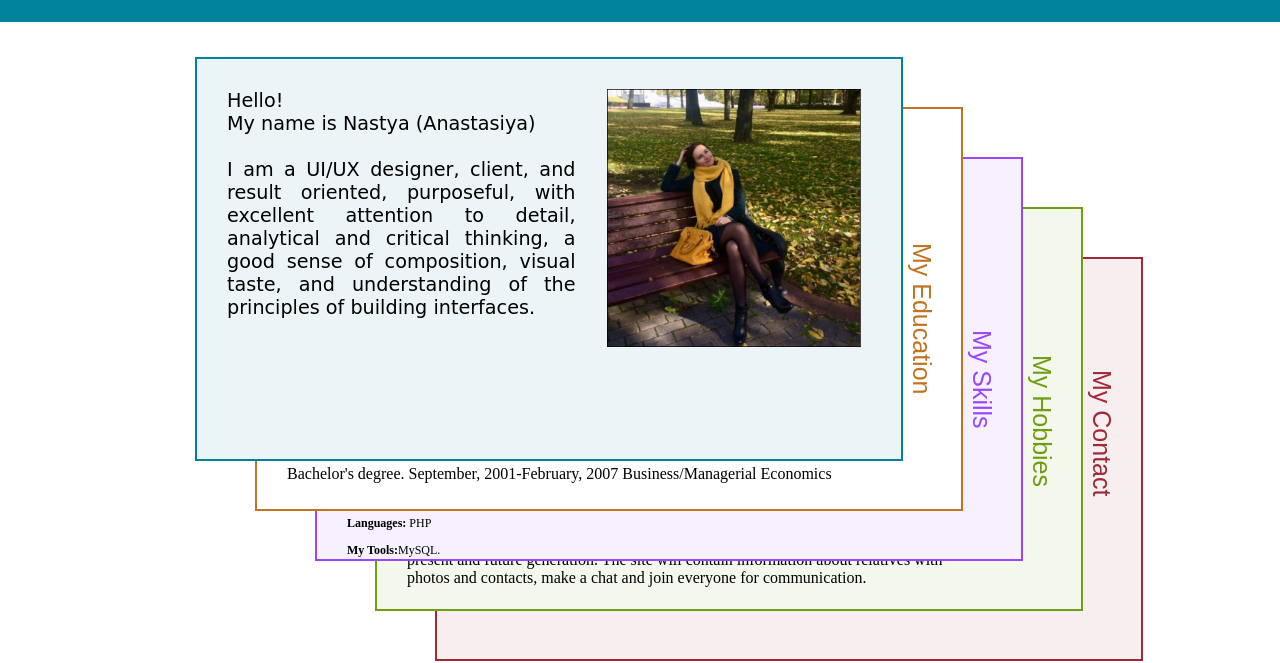
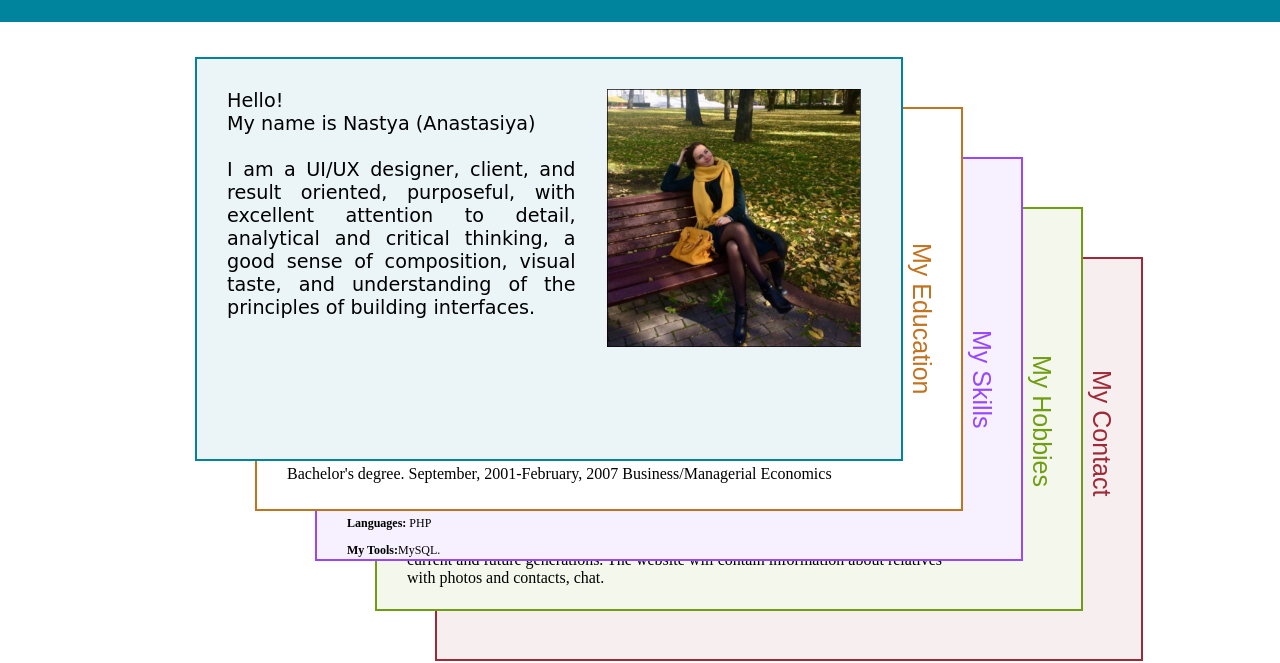
Before and after one commit to anastashin5/UX_UI_about, a plain HTML site: page About.html in a window 1280 px wide. Shown: the part 148-811 px from the top of the page. Drawn offline with nearby package versions, Linux system fonts and the light colour scheme; a web font is replaced by a local one.

Commit message:
project "Family"

```diff
--- a/About.html
+++ b/About.html
@@ -55,7 +55,7 @@
 							</p>
 							<p>I have the certificate of permanent makeup (I planned to open a beauty room, but my hobby remained in the "hobby" section)  @permanent_anastashin
 							</p>
-							<p>Now my project is "Family". I want to make a website of my family roots, for the present and future generation. The site will contain information about relatives with photos and contacts, make a chat and join everyone for communication.
+							<p>Now my project is “Family”. I want to create a website about my family's roots for current and future generations. The website will contain information about relatives with photos and contacts, chat.
 							</p>
 						</div>
 						<div class="fbox-aside">
```
Also changed, not shown: index.html (+1 -1 lines).
